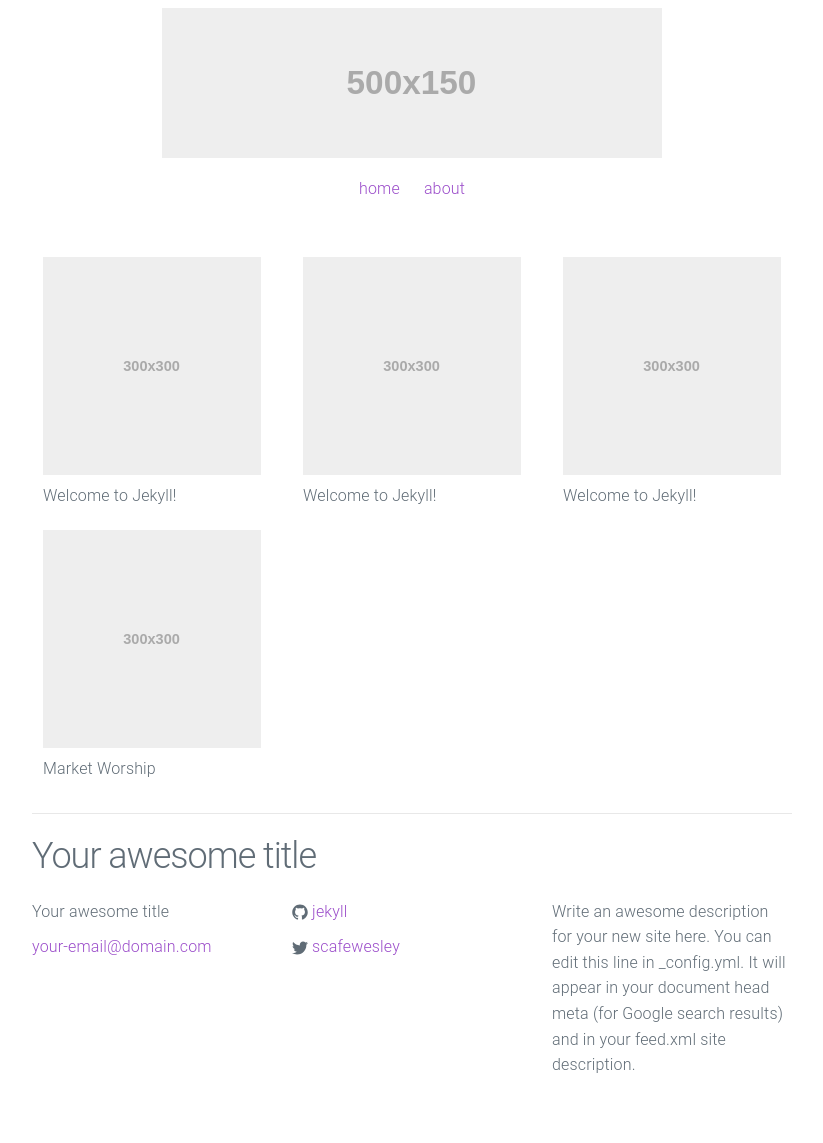
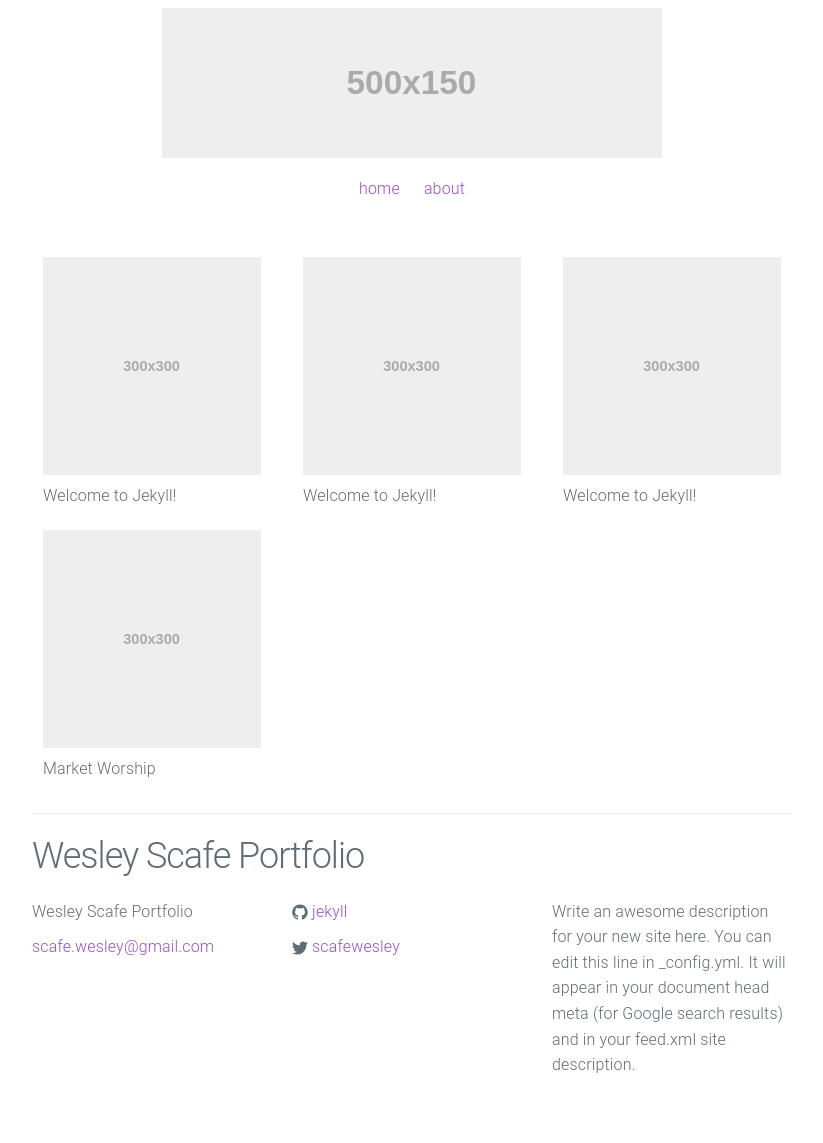
Before and after one commit to Brickchucker/portfolio-site, a Jekyll site: the page built from index.html, in a window 1280 px wide. Shown: the whole page, without its empty margins (228-1051 px from the left). Built offline with Jekyll 4.4.1, drawn with Linux system fonts in a browser that asks for light colours.

Commit message:
Modified config.yml

```diff
--- a/_config.yml
+++ b/_config.yml
@@ -1,6 +1,6 @@
 # Site settings
-title: Your awesome title
-email: your-email@domain.com
+title: Wesley Scafe Portfolio
+email: scafe.wesley@gmail.com
 description: > # this means to ignore newlines until "baseurl:"
   Write an awesome description for your new site here. You can edit this
   line in _config.yml. It will appear in your document head meta (for
@@ -13,3 +13,4 @@ github_username:  jekyll
 # Build settings
 markdown: kramdown
 permalink: pretty
+remote_theme: midzer/urban-theme
```
